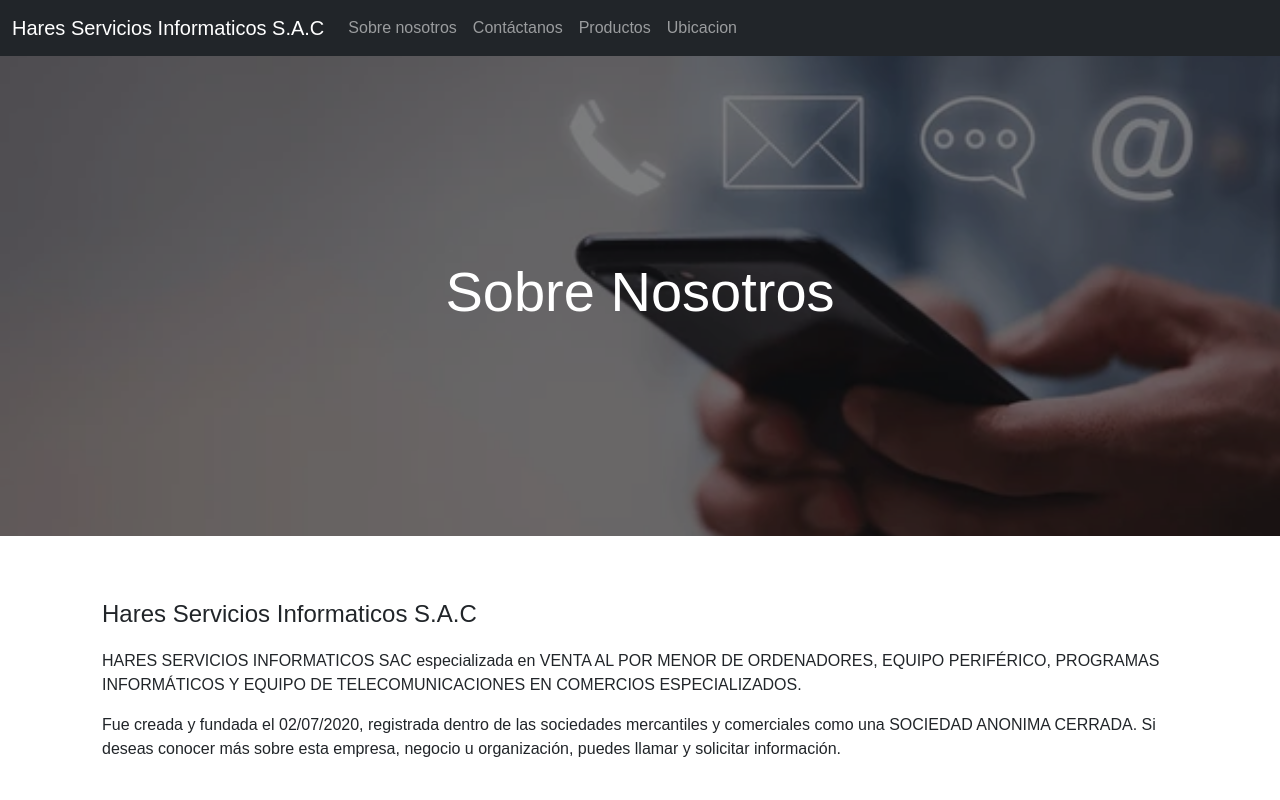
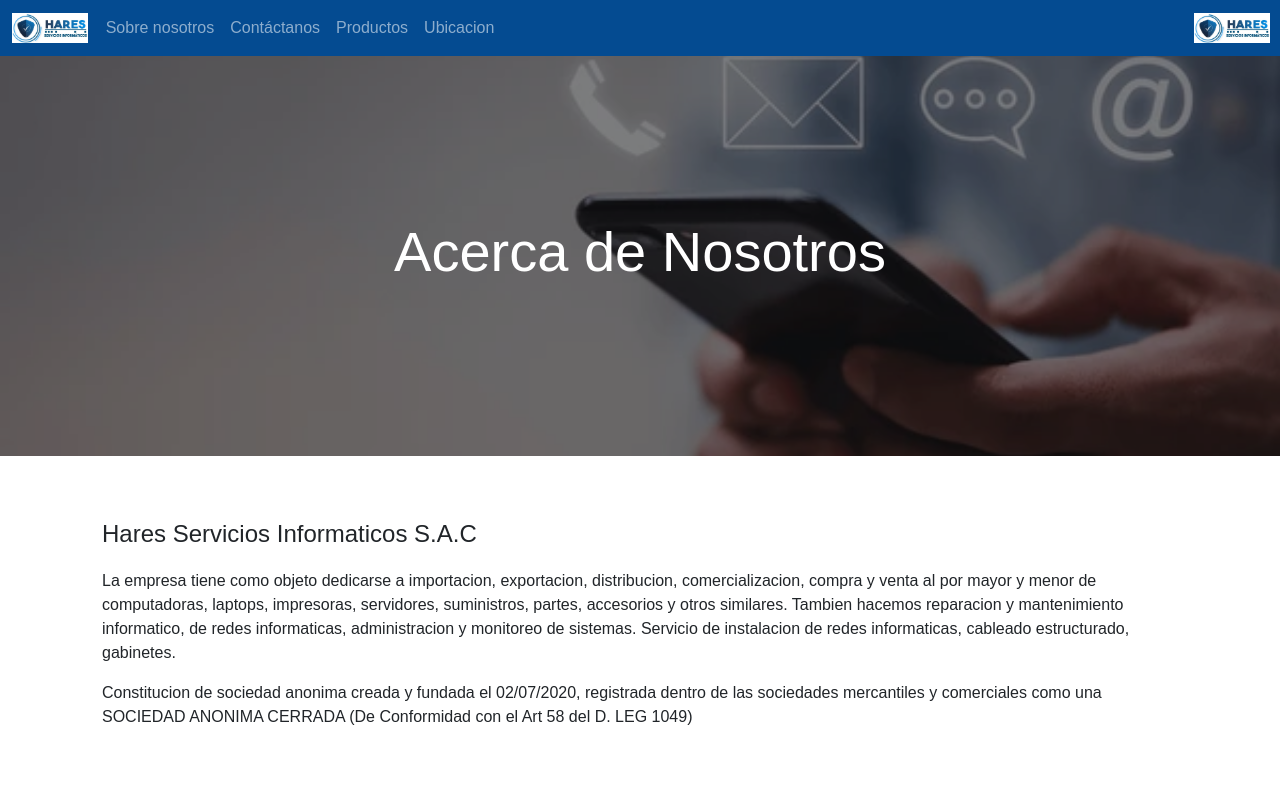
Before and after one commit to tokien736/Omerta, a plain HTML site: page sobre-nosotros.html in a window 1280 px wide. Shown: the top 800 px of the page. Drawn offline with nearby package versions, Linux system fonts and the light colour scheme.

Commit message:
Se modificaron los datos y se agregaron imagenes

```diff
--- a/css/style.css
+++ b/css/style.css
@@ -13,7 +13,7 @@ body {
     background-image: url('/img/imagen1.webp'); /* Ruta de la imagen de fondo */
     background-size: cover;
     background-position: center;
-    height: 60vh; /* Cubrir toda la pantalla verticalmente */
+    height: 50vh; /* Cubrir toda la pantalla verticalmente */
     display: flex;
     align-items: center;
     justify-content: center;
--- a/sobre-nosotros.html
+++ b/sobre-nosotros.html
@@ -9,9 +9,9 @@
 </head>
 <body>
   <header>
-        <nav class="navbar navbar-expand-lg navbar-dark bg-dark">
+    <nav class="navbar navbar-expand-lg navbar-dark bg-marino">
         <div class="container-fluid">
-              <a class="navbar-brand" href="#">Hares Servicios Informaticos S.A.C</a>
+          <img src="img/hares.jpg" alt="Logo izquierdo" class="img-fluid" style="max-height: 30px; margin-right: 10px;">
           <button class="navbar-toggler" type="button" data-bs-toggle="collapse" data-bs-target="#navbarSupportedContent" aria-controls="navbarSupportedContent" aria-expanded="false" aria-label="Toggle navigation">
             <span class="navbar-toggler-icon"></span>
           </button>
@@ -32,11 +32,12 @@
             </ul>
           </div>
         </div>
+        <img src="img/hares.jpg" alt="Logo izquierdo" class="img-fluid" style="max-height: 30px; margin-right: 10px;">
       </nav>
 </header>
 
     <div class="jumbotron">
-        <h1 class="display-4">Sobre Nosotros</h1>
+        <h1 class="display-4">Acerca de Nosotros</h1>
     </div>
 
     <!-- Sección de información de la empresa -->
@@ -46,10 +47,12 @@
                 <div >
                     <div class="info-container"> <!-- Contenedor adicional para la sección de información de la empresa -->
                         <h2>Hares Servicios Informaticos S.A.C</h2>
-                        <p>HARES SERVICIOS INFORMATICOS SAC especializada en VENTA AL POR MENOR DE ORDENADORES, EQUIPO PERIFÉRICO, PROGRAMAS INFORMÁTICOS Y EQUIPO DE TELECOMUNICACIONES EN COMERCIOS ESPECIALIZADOS.</p>
-                        <p>Fue creada y fundada el 02/07/2020, registrada dentro de las sociedades mercantiles y comerciales como una SOCIEDAD ANONIMA CERRADA. Si deseas conocer más sobre esta empresa, negocio u organización, puedes llamar y solicitar información.</p>
+                        <p>La empresa tiene como objeto dedicarse a importacion, exportacion, distribucion, comercializacion, compra y venta al por mayor y menor de computadoras, laptops, impresoras, servidores, suministros, partes, accesorios y otros similares. Tambien hacemos reparacion y mantenimiento informatico, de redes informaticas, administracion y monitoreo de sistemas. Servicio de instalacion de redes informaticas, cableado estructurado, gabinetes.</p>
+                        <p>Constitucion de sociedad anonima creada y fundada el 02/07/2020, registrada dentro de las sociedades mercantiles y comerciales como una SOCIEDAD ANONIMA CERRADA (De Conformidad con el Art 58 del D. LEG 1049)</p>
                     </div>
                 </div>
+                <img src="img/hares2.jpg" alt="Logo izquierdo" class="img-fluid" style="max-height: 300px; margin-right: 300px;">
+                <img src="img/hares3.jpg" alt="Logo izquierdo" class="img-fluid" style="max-height: 300px; margin-right: 300px;">
             </div>
         </div>
     </main>
```
Also changed, not shown: contactos.html (+3 -2 lines), ubicacion.html (+3 -3 lines), img/hares.jpg (added), img/hares2.jpg (added), img/hares3.jpg (added). Lines whose indentation alone changed are shown as unchanged.
